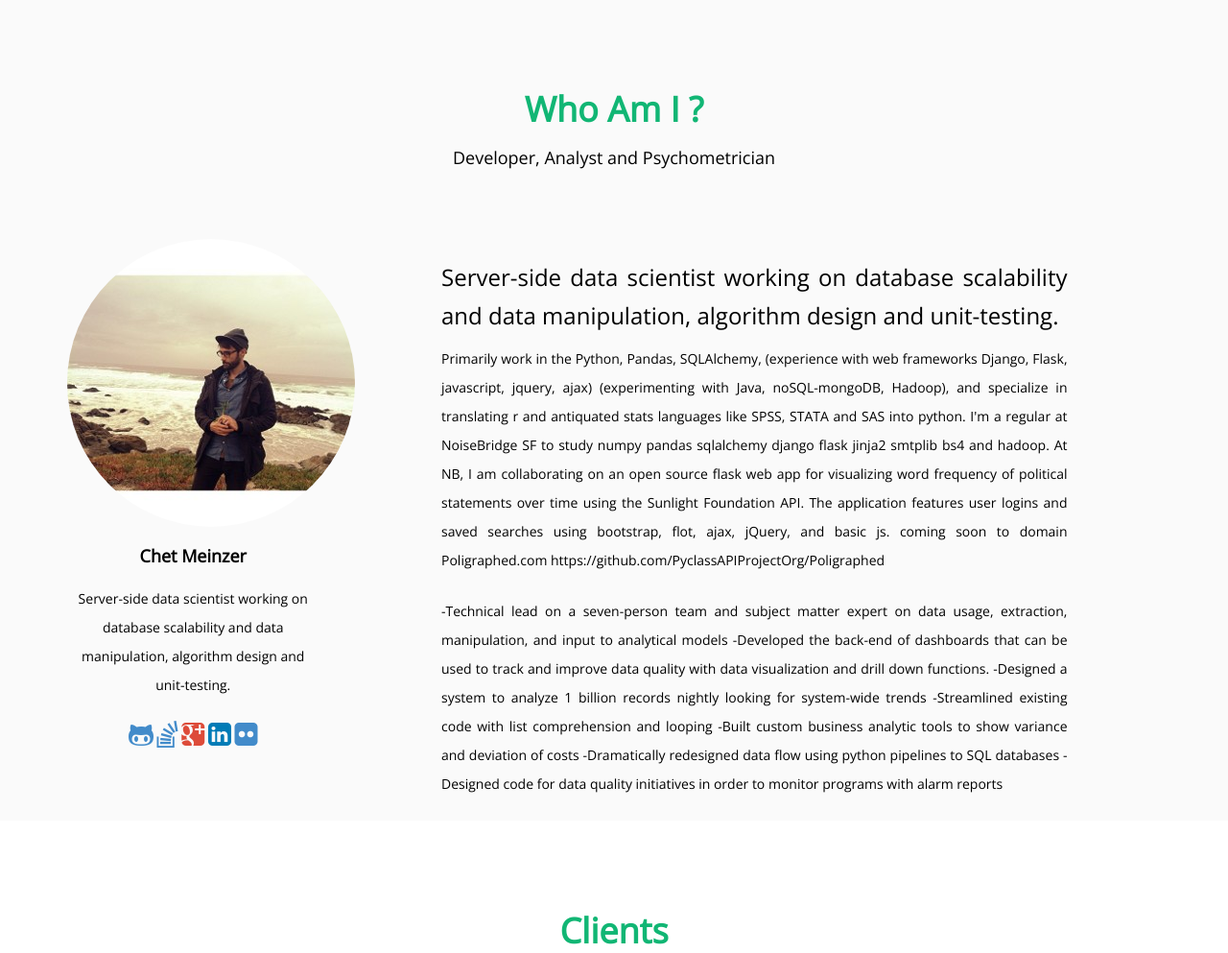
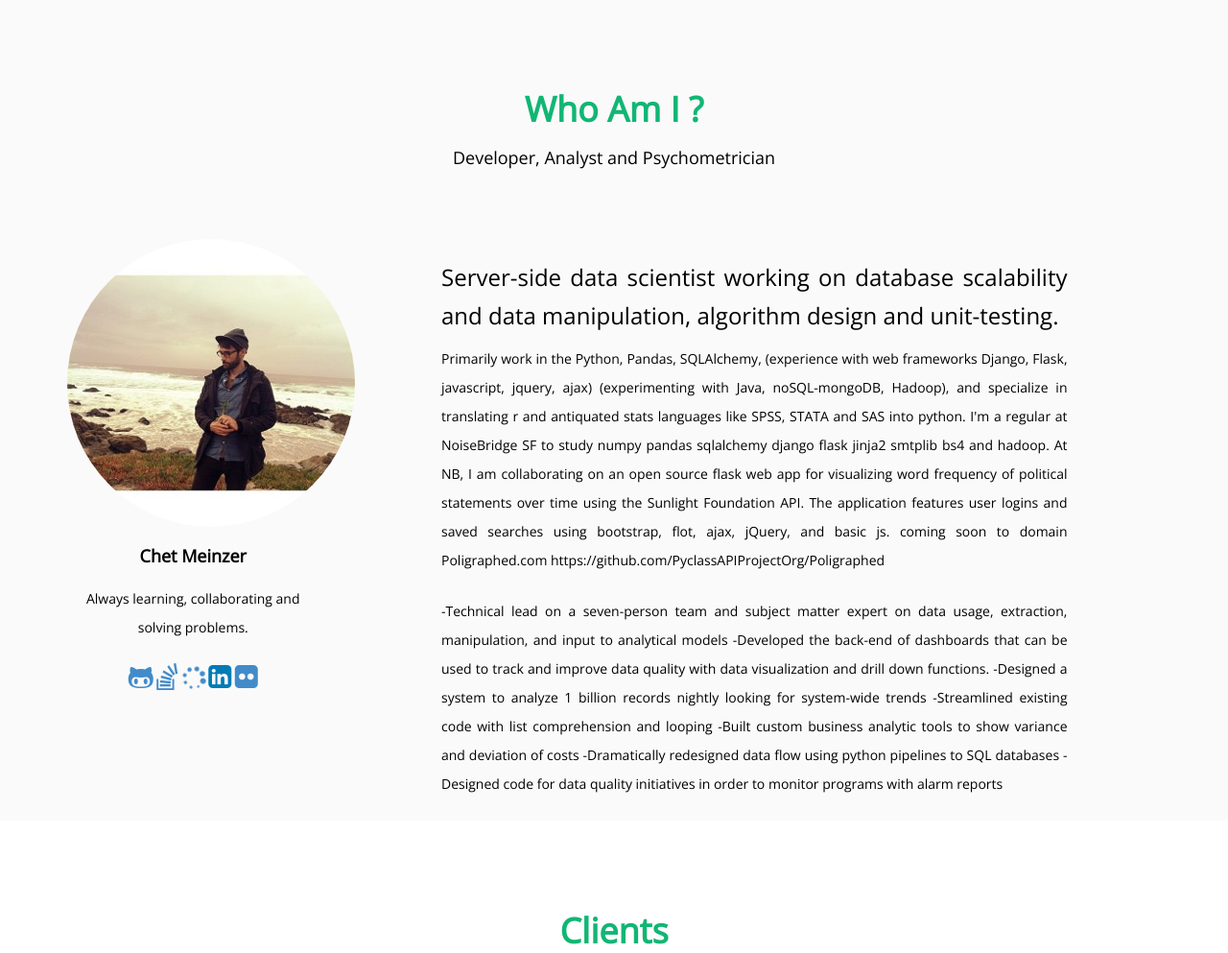
Before and after one commit to chetstar/newchetweb, a Flask app: page / in a window 1280 px wide; the page is wider, and only the part inside the window is pictured. Shown: the part 753-1746 px from the top of that part at 96% size. Run offline with Flask 2, Linux system fonts and the light colour scheme; some libraries are stand-ins or nearby versions.

```diff
--- a/templates/index.html
+++ b/templates/index.html
@@ -95,16 +95,15 @@
                     <img class="img-circle" src="static/img/beach.JPG" alt="">
                     <h4><strong>Chet Meinzer</strong> </h4>
                     <p>
-                        Server-side data scientist working on database scalability
-                        and data manipulation, algorithm design and unit-testing.
+                        Always learning, collaborating and solving problems.
 
                     </p>
                     <p>
-                       <a href="#"><i class="fa fa-github-alt fa-2x color-github"></i></a>
-                        <a href="#"><i class="fa fa-stack-overflow fa-2x color-stackoverflow"></i></a>
-                        <a href="#"><i class="fa fa-google-plus-square fa-2x color-google-plus"></i></a>
-                        <a href="#"><i class="fa fa-linkedin-square fa-2x color-linkedin"></i></a>
-                        <a href="#"><i class="fa fa-flickr fa-2x color-flickr"></i></a>
+                       <a href="https://github.com/chetstar"><i class="fa fa-github-alt fa-2x color-github"></i></a>
+                        <a href="http://stackoverflow.com/users/2026611/chet-meinzer"><i class="fa fa-stack-overflow fa-2x color-stackoverflow"></i></a>
+                        <a href="http://www.ratemyprofessors.com/ShowRatings.jsp?tid=1438143"><i class="fa fa-spinner fa-spin fa-2x "></i></a>
+                        <a href="https://www.linkedin.com/profile/view?id=124734980&trk=nav_responsive_tab_profile_pic"><i class="fa fa-linkedin-square fa-2x color-linkedin"></i></a>
+                        <a href="https://www.flickr.com/photos/57005820@N00/"><i class="fa fa-flickr fa-2x color-flickr"></i></a>
 
                     </p>
 
```
Also changed, not shown: app.py (+0 -12 lines).
